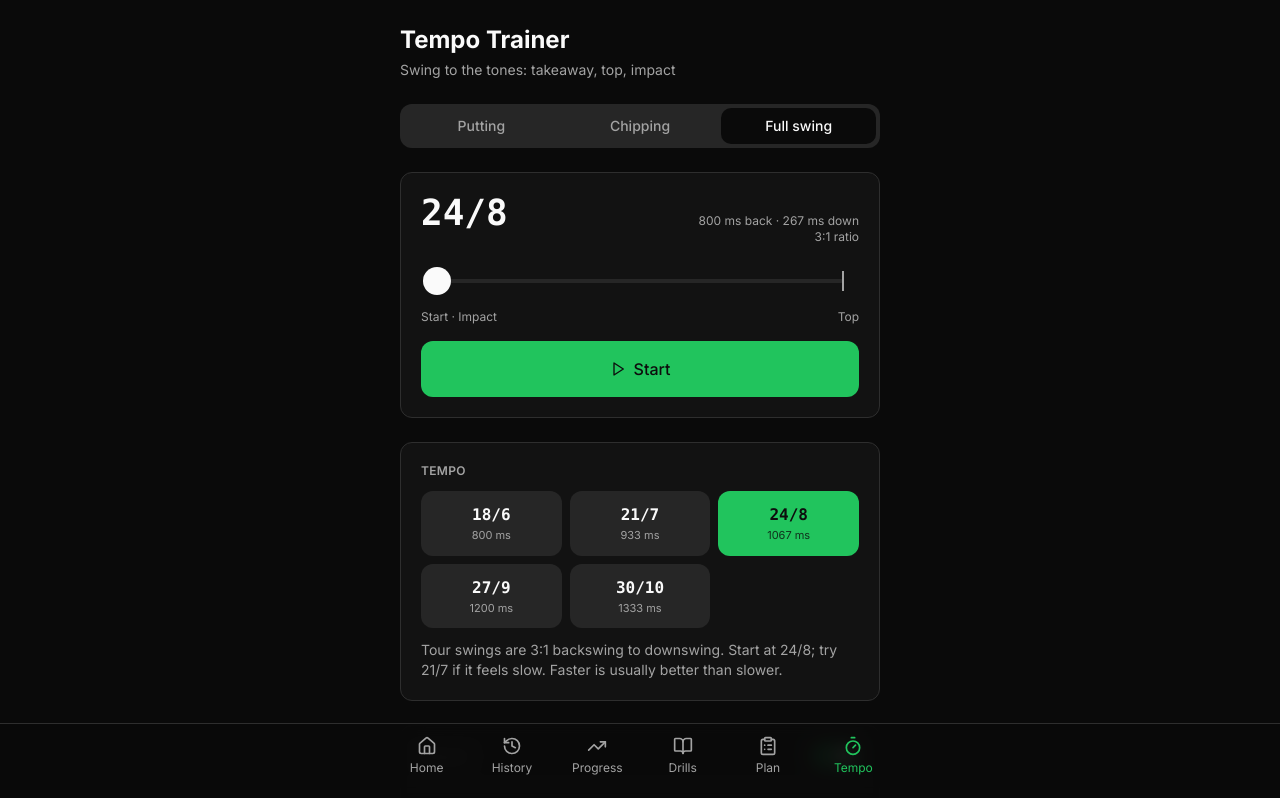
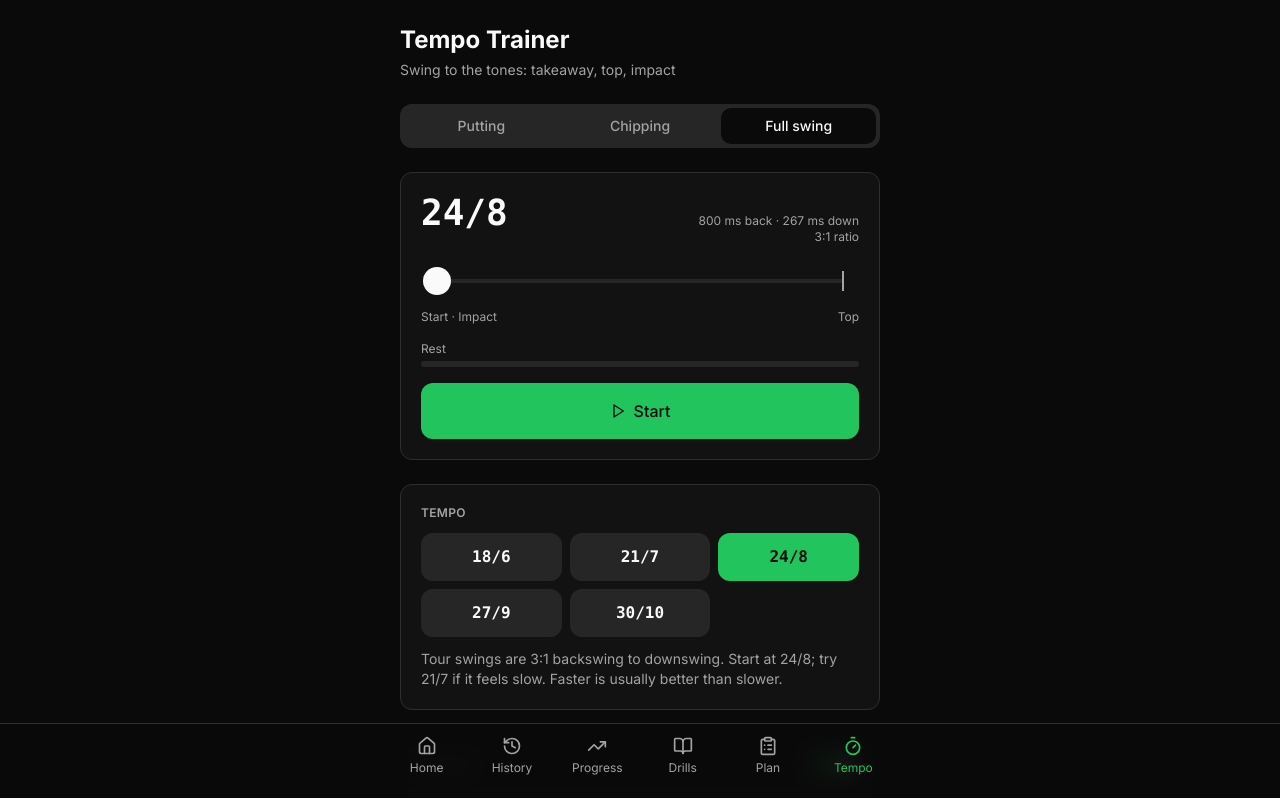
Before and after one commit to reidabook/golf-practice, a Next.js app: page /tempo in a window 1280 px wide. Shown: the top 798 px of the page. Built offline with nearby package versions, Linux system fonts and the light colour scheme.

Commit message:
Add rest countdown bar to Tempo Trainer, drop ms from preset tiles
Co-Authored-By: Claude Opus 5.5 <noreply@anthropic.com>

```diff
--- a/components/tempo/tempo-page-client.tsx
+++ b/components/tempo/tempo-page-client.tsx
@@ -77,6 +77,8 @@ export function TempoPageClient() {
   const wakeLockRef = useRef<WakeLock | null>(null)
   const startedKeyRef = useRef('')
   const dotRef = useRef<HTMLDivElement>(null)
+  const restBarRef = useRef<HTMLDivElement>(null)
+  const restLabelRef = useRef<HTMLSpanElement>(null)
 
   const { mode, presets, puttStyle, bpm, gap, repeat, volume } = settings
   const update = (patch: Partial<Settings>) => setSettings(s => ({ ...s, ...patch }))
@@ -158,13 +160,21 @@ export function TempoPageClient() {
     }
   }, [stop])
 
-  // Drive the dot from the audio clock
+  // Drive the dot and rest countdown from the audio clock
   useEffect(() => {
     const dot = dotRef.current
     if (!dot) return
+    // Rest elements are unmounted in metronome mode, so read the refs each time
+    const showRest = (fraction: number, seconds: number) => {
+      if (restBarRef.current) restBarRef.current.style.width = `${fraction * 100}%`
+      if (restLabelRef.current) {
+        restLabelRef.current.textContent = seconds > 0 ? `Next rep in ${seconds.toFixed(1)}s` : ''
+      }
+    }
     if (!playing) {
       dot.style.left = '0%'
       dot.dataset.impact = 'false'
+      showRest(0, 0)
       return
     }
     let raf = 0
@@ -173,6 +183,7 @@ export function TempoPageClient() {
       if (pos) {
         dot.style.left = `${pos.position * 100}%`
         dot.dataset.impact = String(pos.impact)
+        showRest(pos.restFraction, pos.restLeft)
       }
       raf = requestAnimationFrame(frame)
     }
@@ -247,6 +258,18 @@ export function TempoPageClient() {
           </div>
         </div>
 
+        {!metronome && (
+          <div className="space-y-1">
+            <div className="flex justify-between text-xs text-muted-foreground">
+              <span>Rest</span>
+              <span ref={restLabelRef} className="font-mono tabular-nums" />
+            </div>
+            <div className="h-1.5 rounded-full bg-muted overflow-hidden">
+              <div ref={restBarRef} className="h-full rounded-full bg-primary" style={{ width: '0%' }} />
+            </div>
+          </div>
+        )}
+
         <button
           onClick={playing ? stop : start}
           className={cn(
@@ -309,14 +332,11 @@ export function TempoPageClient() {
                   aria-pressed={active}
                   onClick={() => update({ presets: { ...presets, [mode]: p.id } })}
                   className={cn(
-                    'rounded-lg py-3 text-center transition-colors',
+                    'rounded-lg py-3 text-center font-semibold font-mono transition-colors',
                     active ? 'bg-primary text-primary-foreground' : 'bg-secondary text-secondary-foreground'
                   )}
                 >
-                  <span className="block font-semibold font-mono">{p.id}</span>
-                  <span className={cn('block text-[11px]', active ? 'text-primary-foreground/80' : 'text-muted-foreground')}>
-                    {framesToMs(p.back + p.down)} ms
-                  </span>
+                  {p.id}
                 </button>
               )
             })}
--- a/lib/tempo-audio.ts
+++ b/lib/tempo-audio.ts
@@ -16,6 +16,10 @@ export interface TempoPosition {
   position: number
   /** true briefly after the impact tone */
   impact: boolean
+  /** seconds until the next rep starts; 0 while swinging or when no rep is coming */
+  restLeft: number
+  /** share of the current rest still to go, 1 → 0 */
+  restFraction: number
 }
 
 const LOOKAHEAD = 0.15 // seconds scheduled ahead of the audio clock
@@ -33,6 +37,8 @@ export class TempoEngine {
   private endTimer: ReturnType<typeof setTimeout> | null = null
   private config: TempoConfig | null = null
   private nextRep = 0
+  private firstRep = 0
+  private leadIn = 0
   private reps: number[] = []
   private live = new Set<OscillatorNode>()
 
@@ -58,7 +64,9 @@ export class TempoEngine {
 
     this.config = config
     this.setVolume(config.volume)
-    this.nextRep = this.ctx.currentTime + Math.max(config.gap, 0.5)
+    this.leadIn = Math.max(config.gap, 0.5)
+    this.firstRep = this.ctx.currentTime + this.leadIn
+    this.nextRep = this.firstRep
     this.reps = []
     this.timer = setInterval(() => this.schedule(), TICK_MS)
     this.schedule()
@@ -80,21 +88,32 @@ export class TempoEngine {
 
   /** Where the club should be right now — drives the visual. */
   getPosition(): TempoPosition {
-    const idle = { position: 0, impact: false }
+    const idle = { position: 0, impact: false, restLeft: 0, restFraction: 0 }
     if (!this.ctx || !this.config) return idle
     const now = this.ctx.currentTime
     let start: number | null = null
     for (const t of this.reps) {
       if (t <= now) start = t
     }
-    if (start === null) return idle
+    if (start === null) {
+      // Lead-in before the first rep
+      const left = this.firstRep - now
+      return left > 0 ? { ...idle, restLeft: left, restFraction: Math.min(1, left / this.leadIn) } : idle
+    }
     this.reps = this.reps.filter(t => t >= start!)
 
-    const { back, down } = this.config
+    const { back, down, gap, repeat } = this.config
     const e = now - start
-    if (e < back) return { position: e / back, impact: false }
-    if (e < back + down) return { position: 1 - (e - back) / down, impact: false }
-    return { position: 0, impact: e < back + down + IMPACT_FLASH }
+    if (e < back) return { ...idle, position: e / back }
+    if (e < back + down) return { ...idle, position: 1 - (e - back) / down }
+    const rested = e - back - down
+    const restLeft = repeat ? Math.max(0, gap - rested) : 0
+    return {
+      position: 0,
+      impact: rested < IMPACT_FLASH,
+      restLeft,
+      restFraction: gap > 0 ? restLeft / gap : 0,
+    }
   }
 
   dispose(): void {
```
Also changed, not shown: features/tempo.md (+3 -2 lines), 1 other file (tests, documents, lock files or other folders).
